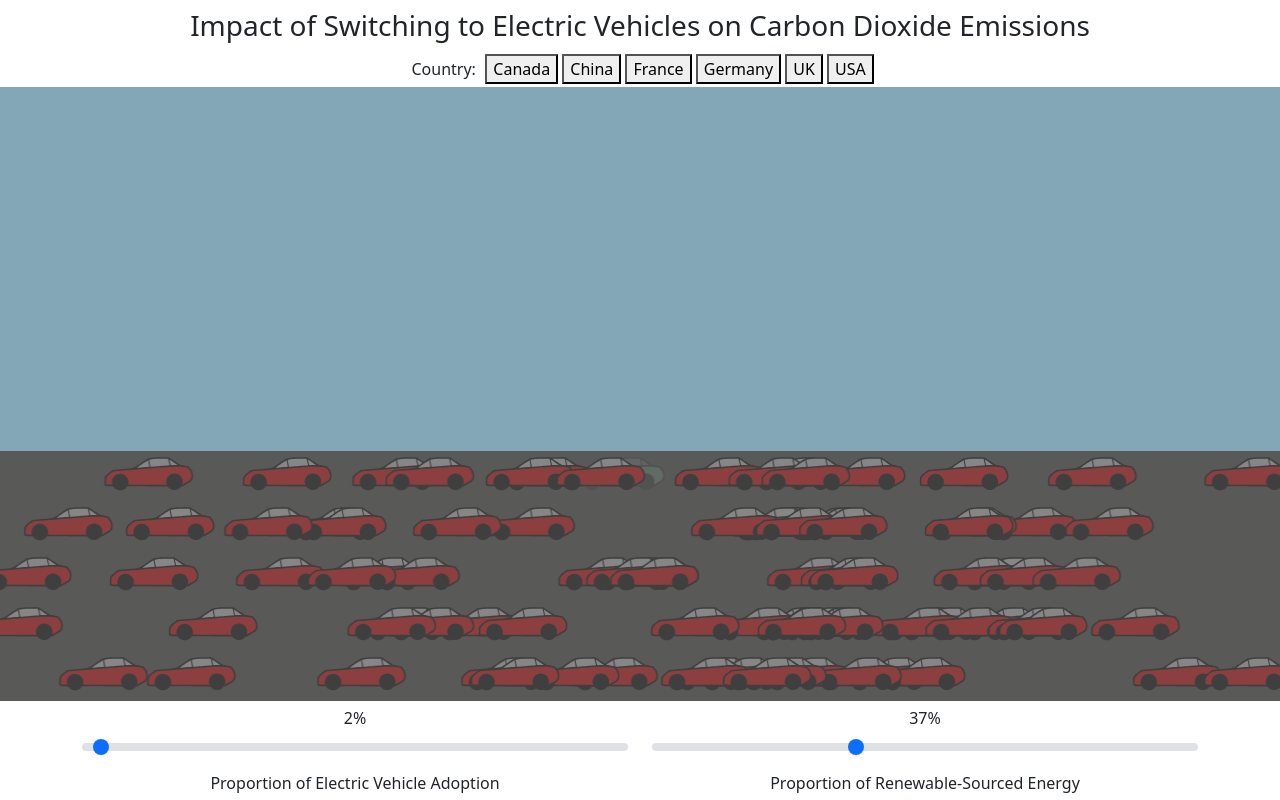
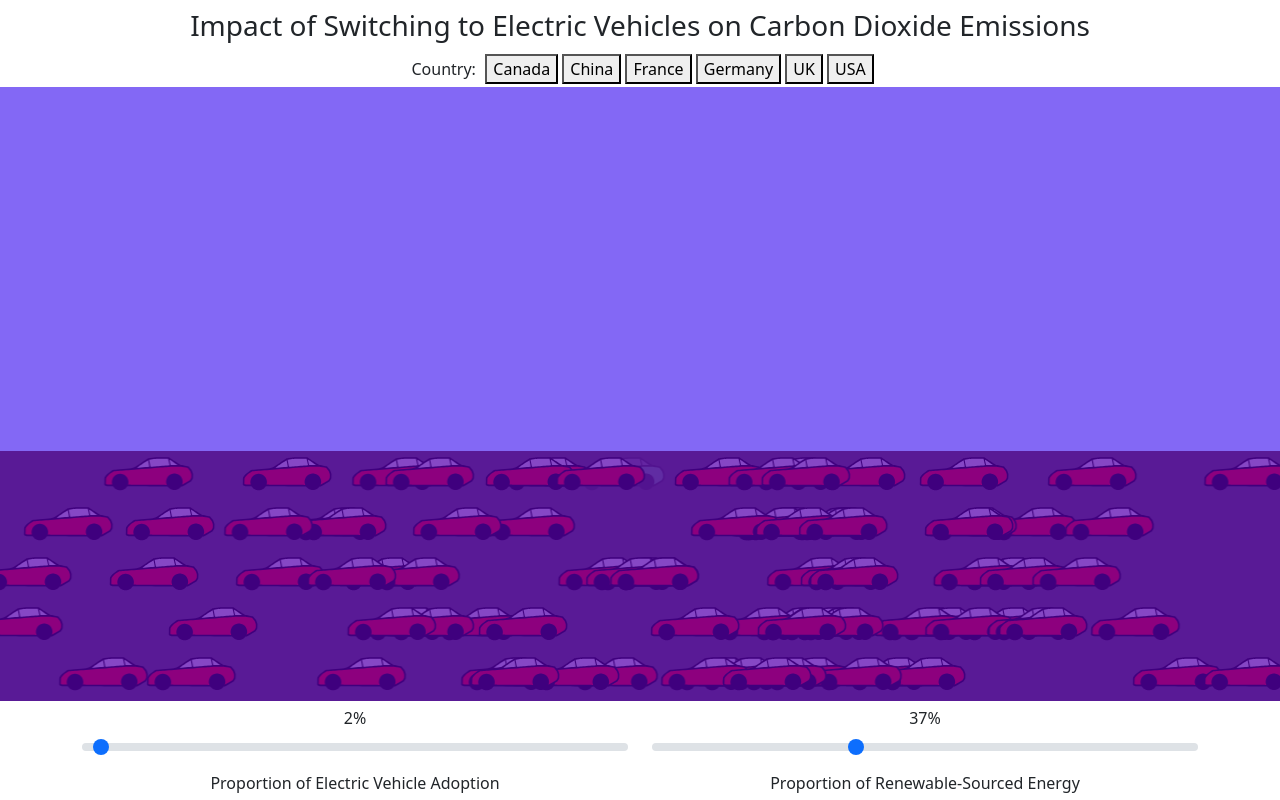
Before and after one commit to Minhs2/evimpact, a plain HTML site: page index.html in a window 1280 px wide. Drawn offline with nearby package versions, Linux system fonts and the light colour scheme.

Commit message:
Changed color tinting to a subtle purple brown

```diff
--- a/index.html
+++ b/index.html
@@ -16,7 +16,7 @@
                 background-color: skyblue;
             }
             main>div#bg {
-                background: rgba(128, 128, 128, 0.5);
+                background: rgba(127, 1, 254, 0.5);
                 width: 100%;
                 height: 100%;
                 transition: opacity 1s;
```
